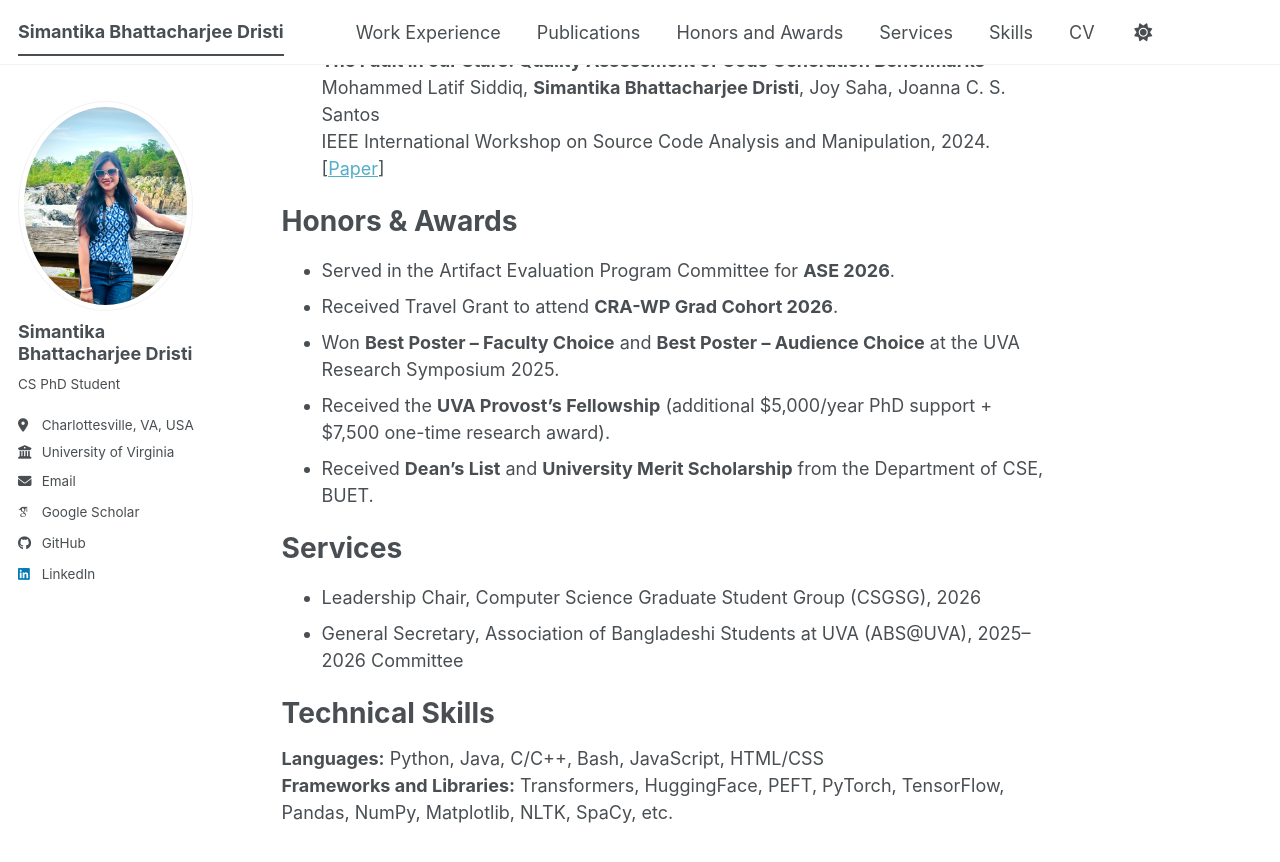
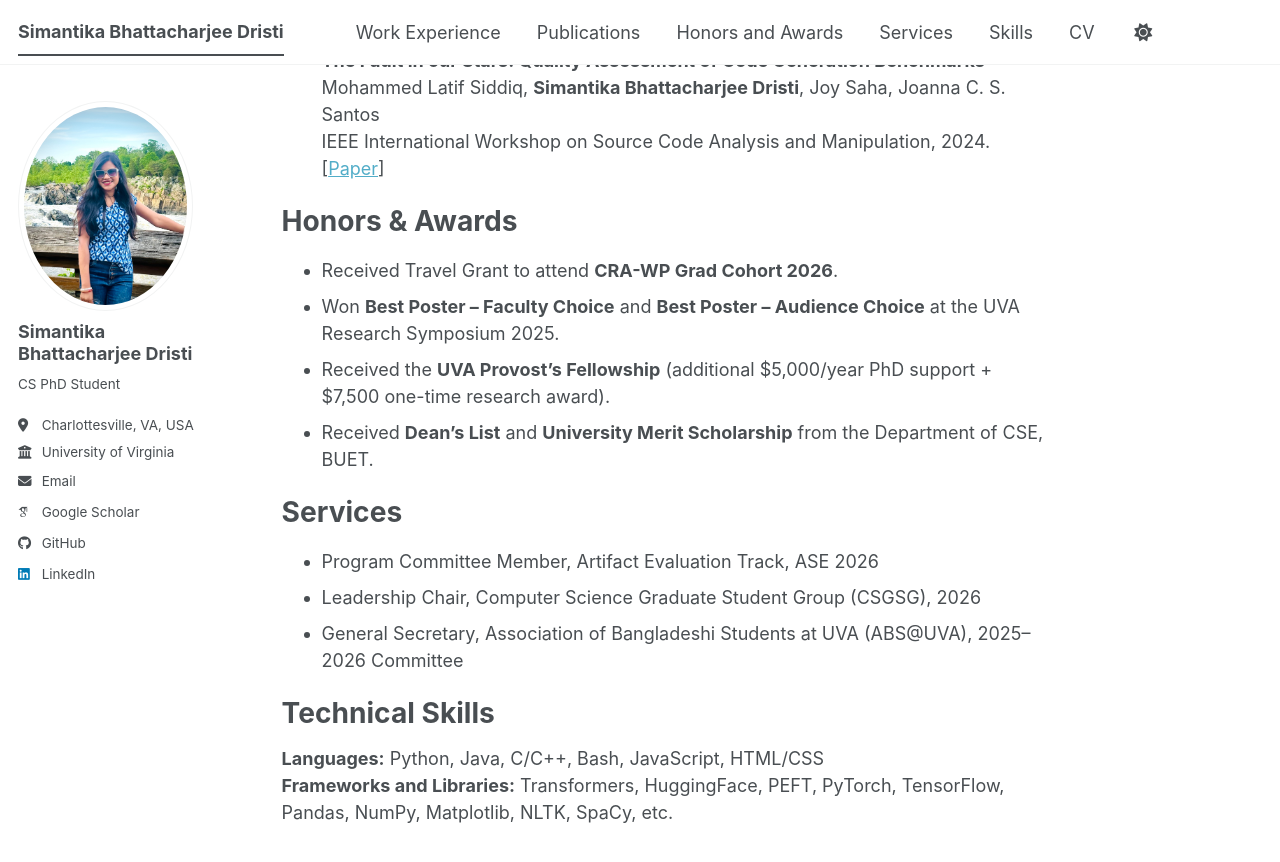
Before and after one commit to Dristi123/Dristi123.github.io, a Jekyll site: the page built from _pages/about.md, in a window 1280 px wide and 900 px high, scrolled down 1816 px. Shown: the top 862 px of the window. Built offline with Jekyll 4.4.1, drawn with Linux system fonts in a browser that asks for light colours; some web fonts are replaced; a script bundle is joined from its source files by our own code; library files that are not in the unit come from our copies.

Commit message:
Update honors and awards section
Removed mention of serving in the Artifact Evaluation Program Committee for ASE 2026.

```diff
--- a/_pages/about.md
+++ b/_pages/about.md
@@ -65,7 +65,6 @@ IEEE International Workshop on Source Code Analysis and Manipulation, 2024.  [<a
 
 <span id="award"></span>
 # Honors & Awards
-- Served in the Artifact Evaluation Program Committee for **ASE 2026**.
 - Received Travel Grant to attend **CRA-WP Grad Cohort 2026**.
 - Won **Best Poster – Faculty Choice** and **Best Poster – Audience Choice** at the UVA Research Symposium 2025.
 - Received the **UVA Provost’s Fellowship** (additional \$5,000/year PhD support + \$7,500 one-time research award).
@@ -74,7 +73,7 @@ IEEE International Workshop on Source Code Analysis and Manipulation, 2024.  [<a
 
 <span id="services"></span>
 # Services
-
+- Program Committee Member, Artifact Evaluation Track, ASE 2026
 - Leadership Chair, Computer Science Graduate Student Group (CSGSG), 2026
 - General Secretary, Association of Bangladeshi Students at UVA (ABS@UVA), 2025–2026 Committee
 
```
